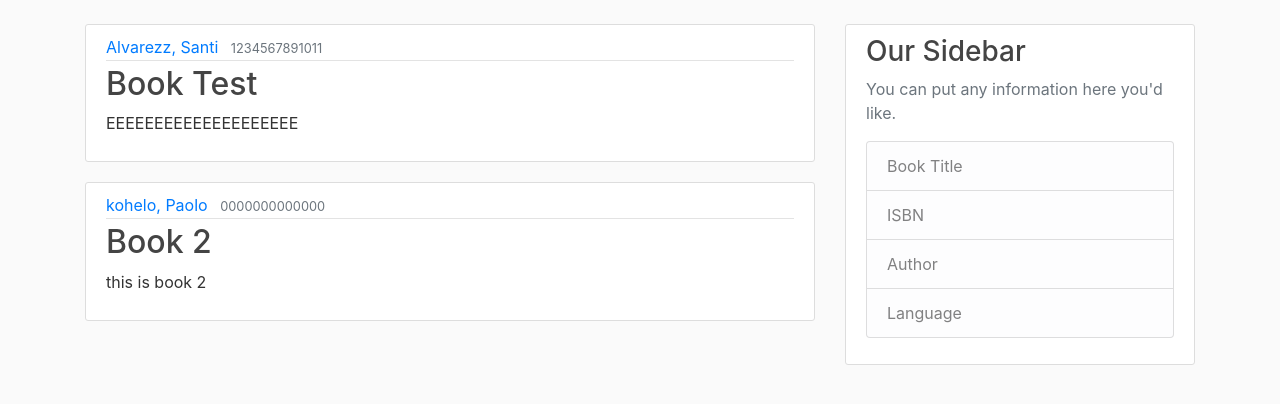
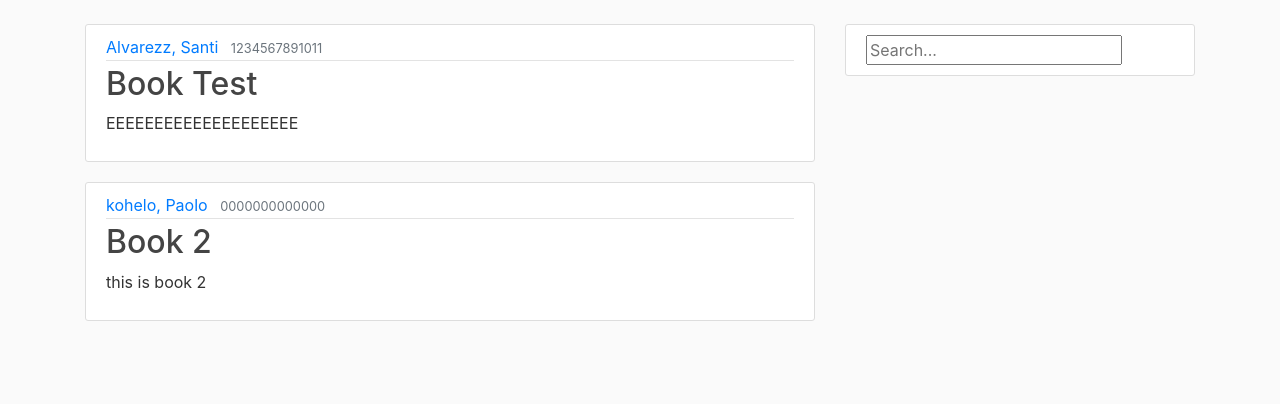
Before and after one commit to LorenzoCA1/SECURDEMP, a Django app: page / in a window 1280 px wide. Shown: the part 56-460 px from the top of the page. Run offline with Django 3.2, Linux system fonts and the light colour scheme; data comes from the database, SQL or seed files in the repository; both versions use the stored data as it was after the commit; some libraries are stand-ins or nearby versions.

Commit message:
initial search functionality

```diff
--- a/library/models.py
+++ b/library/models.py
@@ -62,6 +62,7 @@ class Book(models.Model):
     # ManyToManyField used because a genre can contain many books and a Book can cover many genres.
     # Genre class has already been defined so we can specify the object above.
     language = models.ForeignKey('Language', on_delete=models.SET_NULL, null=True)
+    call = models.CharField('Call Number', max_length=3, help_text="Enter a 3 digit call number", null=True)
 
     def display_genre(self):
         """Creates a string for the Genre. This is required to display genre in Admin."""
--- a/library/templates/library/base.html
+++ b/library/templates/library/base.html
@@ -18,7 +18,51 @@
 	<title>HomePage</title>
 	{% endif %}
 
-	<title></title>
+	<script src="https://code.jquery.com/jquery-3.4.1.slim.min.js" integrity="sha384-J6qa4849blE2+poT4WnyKhv5vZF5SrPo0iEjwBvKU7imGFAV0wwj1yYfoRSJoZ+n" crossorigin="anonymous"></script>
+    <script src="https://cdn.jsdelivr.net/npm/popper.js@1.16.0/dist/umd/popper.min.js" integrity="sha384-Q6E9RHvbIyZFJoft+2mJbHaEWldlvI9IOYy5n3zV9zzTtmI3UksdQRVvoxMfooAo" crossorigin="anonymous"></script>
+    <script src="https://stackpath.bootstrapcdn.com/bootstrap/4.4.1/js/bootstrap.min.js" integrity="sha384-wfSDF2E50Y2D1uUdj0O3uMBJnjuUD4Ih7YwaYd1iqfktj0Uod8GCExl3Og8ifwB6" crossorigin="anonymous"></script>
+
+	<script type="text/javascript">
+		$(document).ready(()=>{
+			var booklist = []
+			{% for book in books %}
+				bookitem = {
+					"title" : "{{book.title}}",
+					"summary" : "{{book.summary}}",
+					"author" : "{{book.author}}",
+					"isbn" : "{{book.isbn}}",
+				}
+				booklist.push(bookitem)
+			{% endfor %}
+			console.log(booklist)
+
+			$("#search").keydown((e)=>{
+				if(e.keyCode==13){
+					var search_text = $("#search").val()
+					$(".result_item").remove()
+
+					for(var i=0; i<booklist.length; i++){
+						console.log(booklist[i].title)
+						if(booklist[i].title.toLowerCase().includes(search_text.toLowerCase())){
+							$("#results").append('<div class="result_item">' +
+													'<article class="media content-section">' +
+													  '<div class="media-body">' +
+														'<div class="article-metadata">' +
+														  '<a class="mr-2" href="#">' + booklist[i].author + '</a>' +
+														  '<small class="text-muted">' + booklist[i].isbn + '</small>' +
+														'</div>' +
+														'<h2><a class="article-title" href="/book/' + booklist[i].title + '">' + booklist[i].title + '</a></h2>' +
+														'<p class="article-content">' + booklist[i].summary + '</p>' +
+													  '</div>' +
+													'</article>' +
+												'</div>')
+						}
+					}
+
+				}
+			});
+		});
+	</script>
 </head>
 <body>
 	<header class="site-header">
@@ -62,23 +106,13 @@
 	    </div>
 	    <div class="col-md-4">
 	      <div class="content-section">
-	        <h3>Our Sidebar</h3>
-	        <p class='text-muted'>You can put any information here you'd like.
-	          <ul class="list-group">
-	            <li class="list-group-item list-group-item-light">Book Title</li>
-	            <li class="list-group-item list-group-item-light">ISBN</li>
-	            <li class="list-group-item list-group-item-light">Author</li>
-	            <li class="list-group-item list-group-item-light">Language</li>
-	          </ul>
-	        </p>
+			  <!-- SIDEBAR CONTENT -->
+			  <input type="text" id="search" placeholder="Search..."/>
+			  <div id="results"></div>
 	      </div>
 	    </div>
 	  </div>
 	</main>
 
-	<script src="https://code.jquery.com/jquery-3.4.1.slim.min.js" integrity="sha384-J6qa4849blE2+poT4WnyKhv5vZF5SrPo0iEjwBvKU7imGFAV0wwj1yYfoRSJoZ+n" crossorigin="anonymous"></script>
-    <script src="https://cdn.jsdelivr.net/npm/popper.js@1.16.0/dist/umd/popper.min.js" integrity="sha384-Q6E9RHvbIyZFJoft+2mJbHaEWldlvI9IOYy5n3zV9zzTtmI3UksdQRVvoxMfooAo" crossorigin="anonymous"></script>
-    <script src="https://stackpath.bootstrapcdn.com/bootstrap/4.4.1/js/bootstrap.min.js" integrity="sha384-wfSDF2E50Y2D1uUdj0O3uMBJnjuUD4Ih7YwaYd1iqfktj0Uod8GCExl3Og8ifwB6" crossorigin="anonymous"></script>
-
 </body>
 </html>
```
Also changed, not shown: db.sqlite3.
